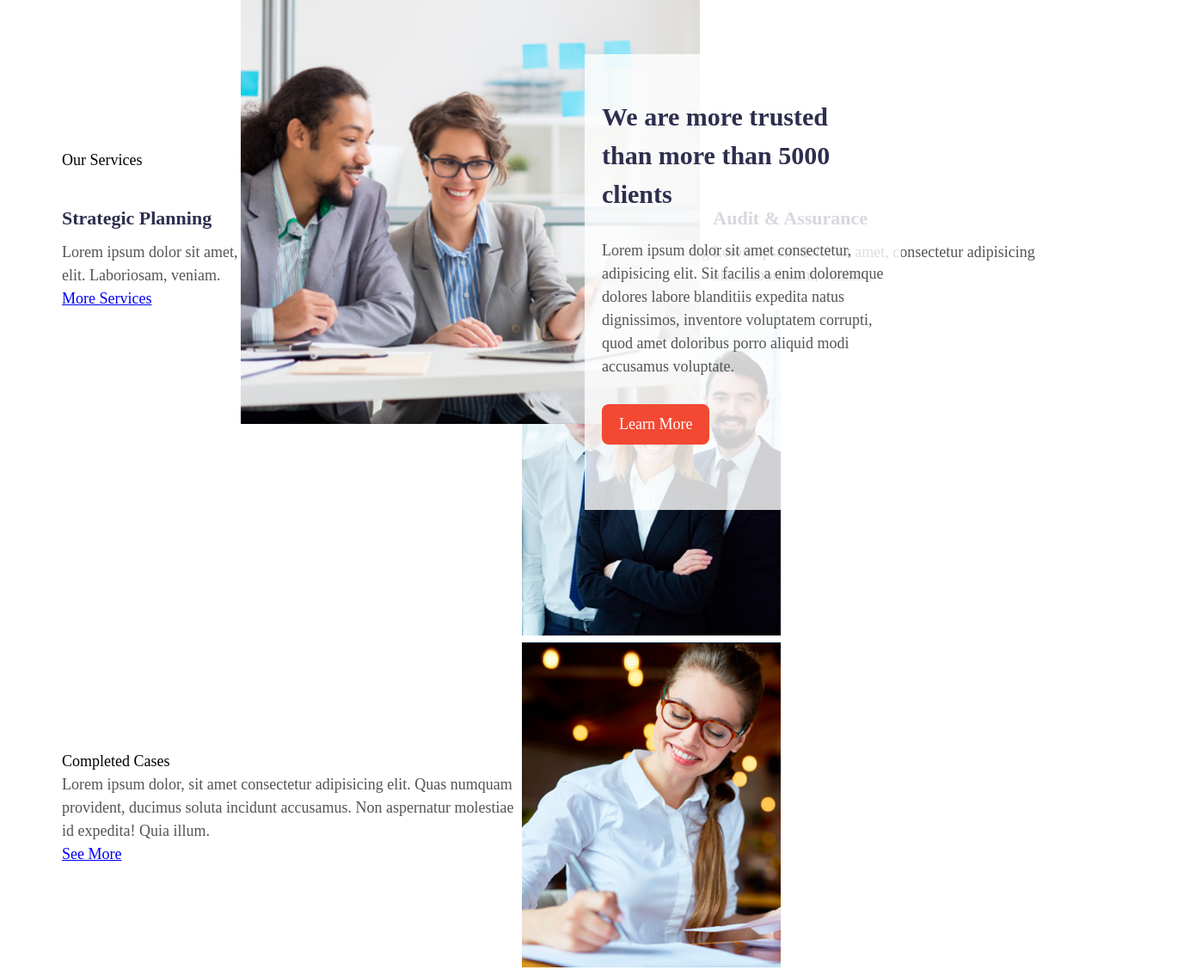
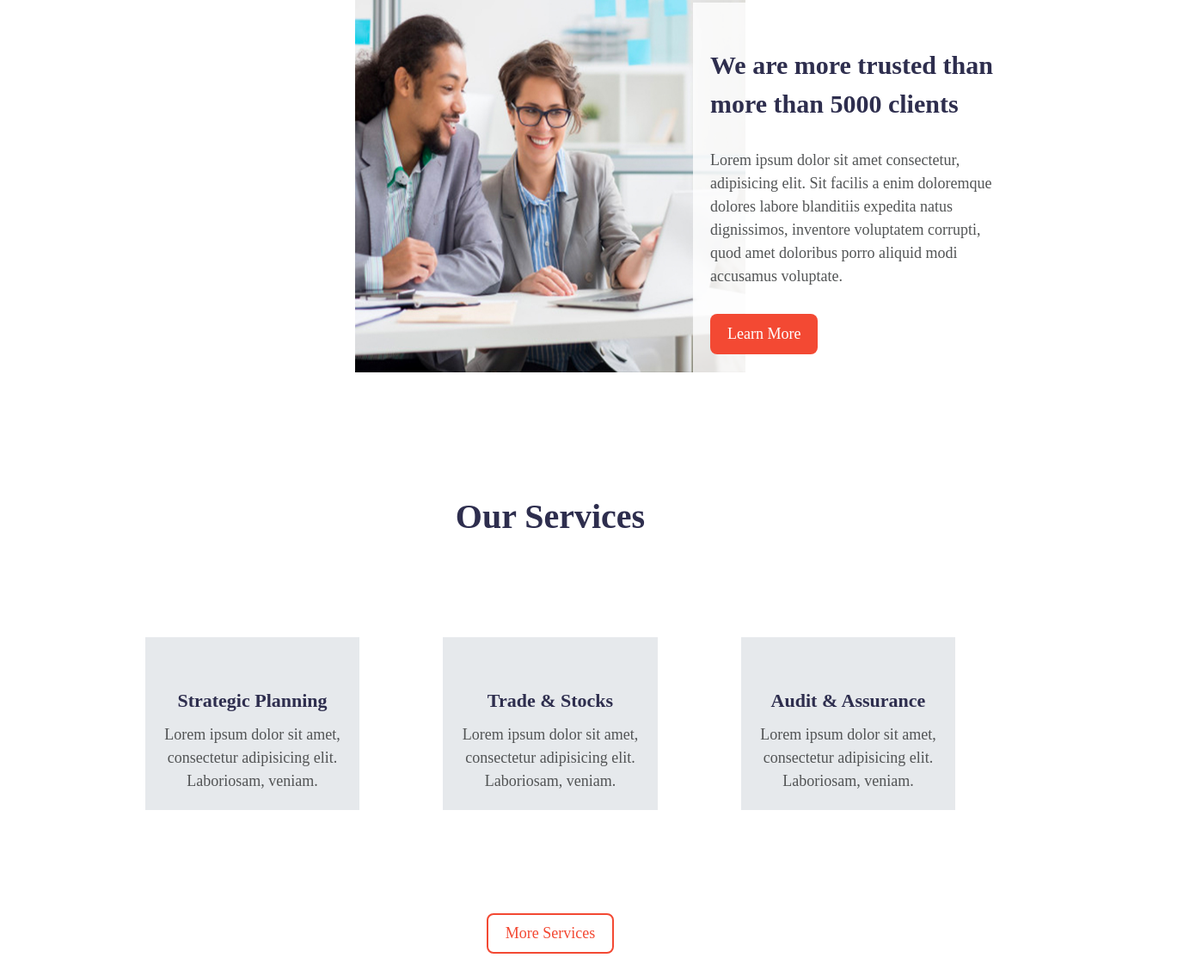
Before and after one commit to AlmightSuyash1909/HTML-CSS-Assignment.28, a plain HTML site: page index.html in a window 1280 px wide. Shown: the part 1689-2817 px from the top of the page at 86% size, 1398 px wide, since content can reach past the window. Drawn offline with Linux system fonts and the light colour scheme.

Commit message:
css updating

```diff
--- a/style.css
+++ b/style.css
@@ -67,11 +67,20 @@ body{
     justify-content: space-between;
     align-items:center;
 }
+.flex-22{
+    flex:0 1 22%;
+}
 .flex-25{
     flex:0 1 25%;
 }
+.flex-30{
+    flex:0 1 30%;
+}
 .flex-40{
     flex:0 1 40%;
+}
+.flex-50{
+    flex:0 1 45%;
 }
 .center{
     display: flex;
@@ -156,7 +165,7 @@ body{
 /* section-1 */
 .section-1{
     padding:80px;
-    background-color:rgb(246 249 254);
+    background-color:rgb(230, 233, 236);
 }
 h2{
     font-size:22px;
@@ -204,7 +213,7 @@ p{
 /* SECtion - 2 */
 
 .section-2 {
-    padding:180px;
+    padding:120px 0;
 }
 
 .section-2 h3{
@@ -216,13 +225,16 @@ p{
 .section-2 .btn{
     margin:30px 0;
 }
-.section-2 .col-1{
+/* .section-2 .col-1{
     position:absolute;
     top:0px;
     left:100px;
+} */
+.section-2 .flex{
+    justify-content:space-around
 }
 .col-2{
-    width:40%;
+    width:32%;
     height:100px;
     background-color:rgba(255, 255, 255, 0.808);
     padding:20px;
@@ -230,6 +242,107 @@ p{
 .section-2 .col-2{
     position:absolute;
     top:70px;
-    left:500px;
-    height:530px;
+    right:50px;
+    height:430px;
 }
+
+/* Section-3 */
+
+.section-3{
+    padding-bottom:60px;
+}
+.section-3 .col{
+    background-color:rgb(230, 233, 236);
+    padding:20px;
+    text-align: center;
+    margin:80px 0;
+}
+.section-3 h3{
+    font-size:40px;
+    font-weight:900;
+    margin:10px 0;
+    color:rgb(46, 46, 78);
+    text-align: center;
+    margin-bottom:30px
+}
+.section-3 .flex{
+    justify-content: space-evenly;
+}
+.section-3 .btn-s{
+    color:rgb(243, 73, 51) !important;
+    border:2px solid rgb(243, 73, 51);
+    display:inline-block;
+    padding:8px 20px;
+    border-radius:8px;
+    text-decoration: none;
+}
+.col-btn{
+    margin:40px 0;
+    text-align: center;
+}
+
+
+/*  Section-4 */
+
+.section-4{
+    padding:60px;
+    background-color:rgb(230, 233, 236)
+}
+.section-4 h3{
+    font-size:30px;
+    font-weight:900;
+    color:rgb(46, 46, 78);
+    margin:10px 0
+}
+.section-4 .btn-c{
+    color:rgb(243, 73, 51) !important;
+    border:2px solid rgb(243, 73, 51);
+    display:inline-block;
+    padding:5px 20px;
+    border-radius:8px;
+    text-decoration: none;
+    margin:20px 10px;
+}
+.section-4 .flex{
+    justify-content:space-evenly;
+}
+.section-4 .col-1{
+    padding-left:100px;
+}
+.section-4 .col-img{
+    display:flex;
+}
+
+
+/*  Section - 5 */
+
+.section-5 {
+    padding:100px 0;
+}
+.section-5 h4 {
+    font-size:20px;
+    font-weight:900;
+    color:rgb(46, 46, 78);
+    margin:10px 0
+}
+.homepage-testi {
+    text-align: center;
+}
+.star{
+    color:rgb(226, 226, 0);
+    margin:20px 0;
+    font-size: 10px;
+}
+.homepage-testi h6{
+    font-weight:900
+}
+.qote {
+  display: flex;
+  justify-content: center;
+}
+
+/* Section - 6 */
+
+.section-6{
+    padding:100px 0;
+}
```
